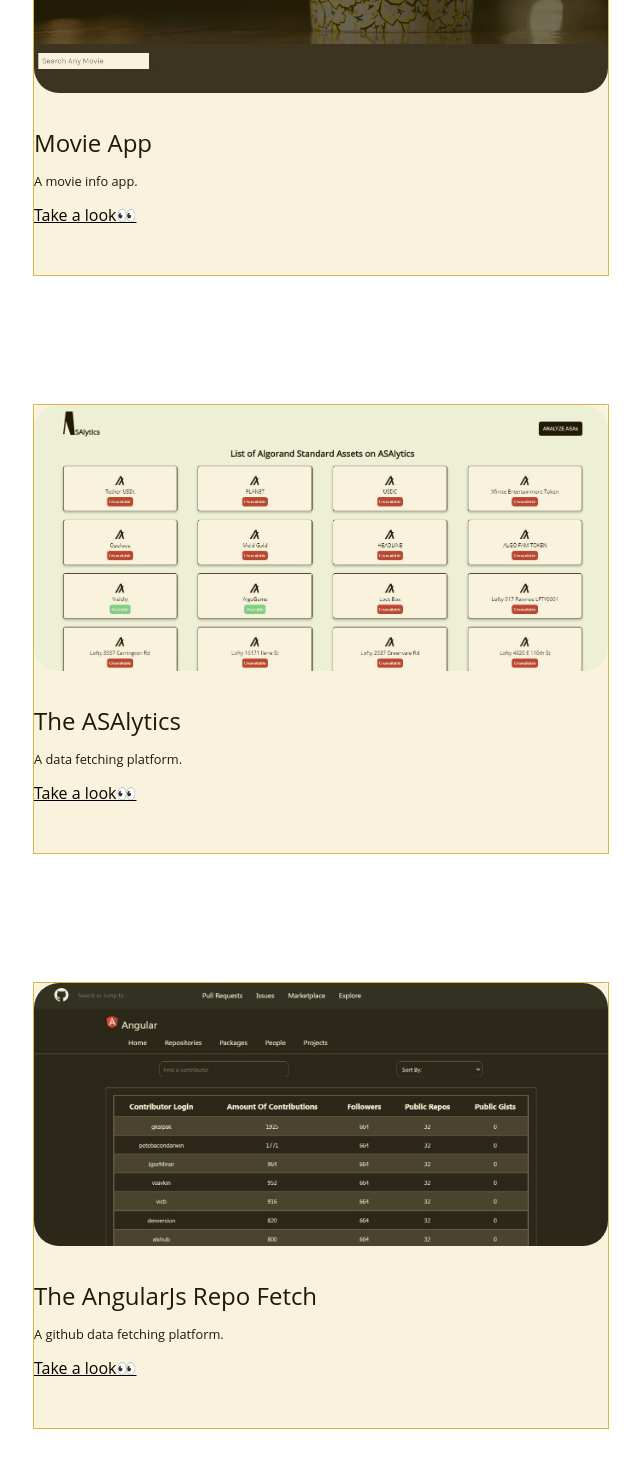
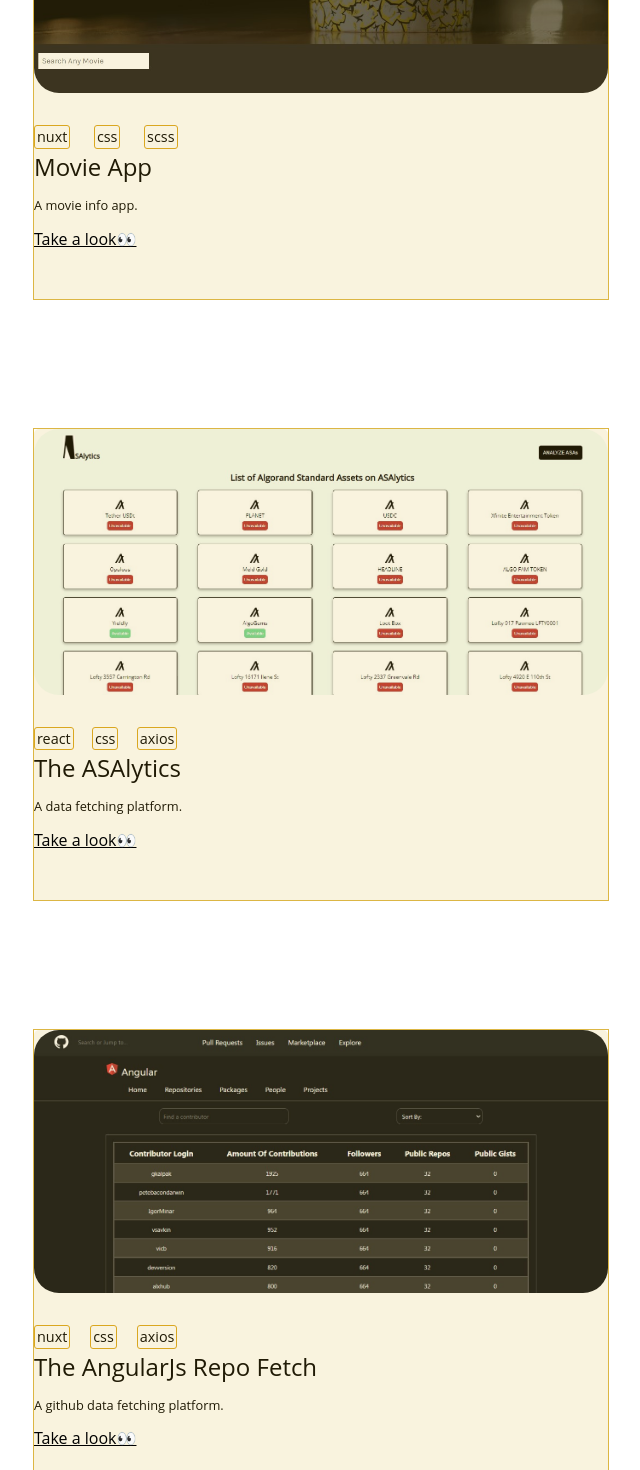
Before and after one commit to Izcomayana/portfolio, a React (Create React App) app: page / in a window 1280 px wide. Shown: the part 2260-3730 px from the top of the page, without its empty margins (319-959 px from the left). Built offline with nearby package versions, Linux system fonts and the light colour scheme.

Commit message:
added stacks

```diff
--- a/src/App.css
+++ b/src/App.css
@@ -111,3 +111,11 @@ h2 {
   z-index: 1;
   position: relative;
 }
+
+.tools span {
+  border: 1px solid rgb(218, 165, 32);
+  border-radius: 3px;
+  padding: 0 2px;
+  margin: 0;
+  font-size: 0.9rem;
+}
--- a/src/App.js
+++ b/src/App.js
@@ -111,31 +111,46 @@ function App() {
               <div className="my-10 flex flex-col justify-center items-center">
                 <div className='project dark:text-[#bbbbbb] sm:w-pw'>
                   <img src={movieApp} alt="" />
+                  <div className="tools flex justify-between w-1/4">
+                    <span>nuxt</span> <span>css</span> <span>scss</span>
+                  </div>
                   <h3>Movie App</h3>
                   <p>A movie info app.</p>
                   <a href="https://mayana-movie-app.vercel.app/">Take a look👀</a>
                 </div>
                 <div className='project dark:text-[#bbbbbb] sm:w-pw'>
                   <img src={asalytics} alt="" />
+                  <div className="tools flex justify-between w-1/4">
+                    <span>react</span> <span>css</span> <span>axios</span>
+                  </div>
                   <h3>The ASAlytics</h3>
                   <p>A data fetching platform.</p>
                   <a href="https://asalytics-data.vercel.app/">Take a look👀</a>
                 </div>
                 <div className='project dark:text-[#bbbbbb] sm:w-pw'>
                   <img src={angular} alt="" />
+                  <div className="tools flex justify-between w-1/4">
+                    <span>nuxt</span> <span>css</span> <span>axios</span>
+                  </div>
                   <h3>The AngularJs Repo Fetch</h3>
                   <p>A github data fetching platform.</p>
                   <a href="https://angular-repo-contributors.vercel.app/">Take a look👀</a>
                 </div>
                 <div className='project dark:text-[#bbbbbb] sm:w-pw'>
                   <img src={weather} alt="" />
+                  <div className="tools flex justify-between w-1/3">
+                    <span>vue</span> <span>css</span> <span>vue-router</span>
+                  </div>
                   <h3>The Weather App</h3>
                   <p>A website where you can check the weather of any city/country.</p>
                   <a href="https://mayana-weather-app.vercel.app/">Take a look👀</a>
                 </div>
                 <div className='project dark:text-[#bbbbbb] sm:w-pw'>
                   <img src={localWeather} alt="" />
-                  <h3>The Weather App</h3>
+                  <div className="tools flex justify-between w-1/3">
+                    <span>vue</span> <span>axios</span> <span>firebase</span>
+                  </div>
+                  <h3>The Local Weather App</h3>
                   <p>A website where you can check, track and save the weather data of any city and state of any country.</p>
                   <a href="https://mayana-local-weather.vercel.app/">Take a look👀</a>
                 </div>
```
